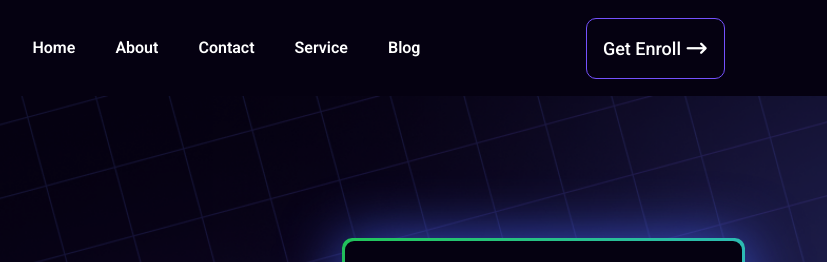
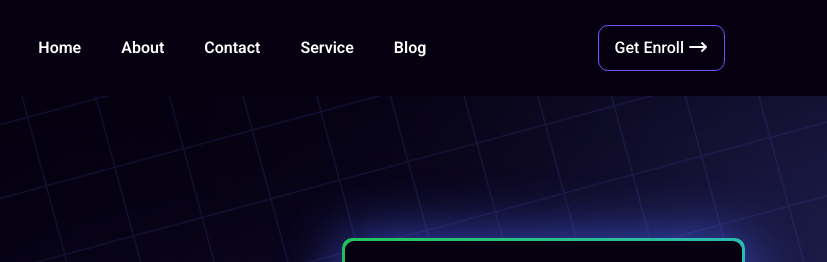
Before and after one commit to Sijan666/creativeWeb, a website: page index.html in a window 1280 px wide. Shown: the top 262 px of the page, 453-1280 px from the left. Drawn offline with Linux system fonts and the light colour scheme.

Commit message:
changes in header btn

```diff
--- a/index.html
+++ b/index.html
@@ -46,9 +46,9 @@
                   <li><a href="#">Blog</a></li>
                 </ul>
               </nav>
-              <button class="relative p-4 rounded-[10px] border border-[#7451FD] overflow-hidden group cursor-pointer hidden lg:block">
+              <button class="relative px-4 py-2.5 rounded-[10px] border border-[#7451FD] overflow-hidden group cursor-pointer hidden lg:block">
                 <span class="absolute inset-0 bg-gradientNew opacity-0 group-hover:opacity-100 transition-opacity duration-300">
-                </span> <p class="relative z-10 font-medium font-roboto text-[18px] text-white">Get Enroll <i class="fa-solid fa-arrow-right-long"></i></p>
+                </span> <p class="relative z-10 font-medium font-roboto text-base text-white">Get Enroll <i class="fa-solid fa-arrow-right-long"></i></p>
               </button>
             </div>
             <!-- Mobile Device -->
```
